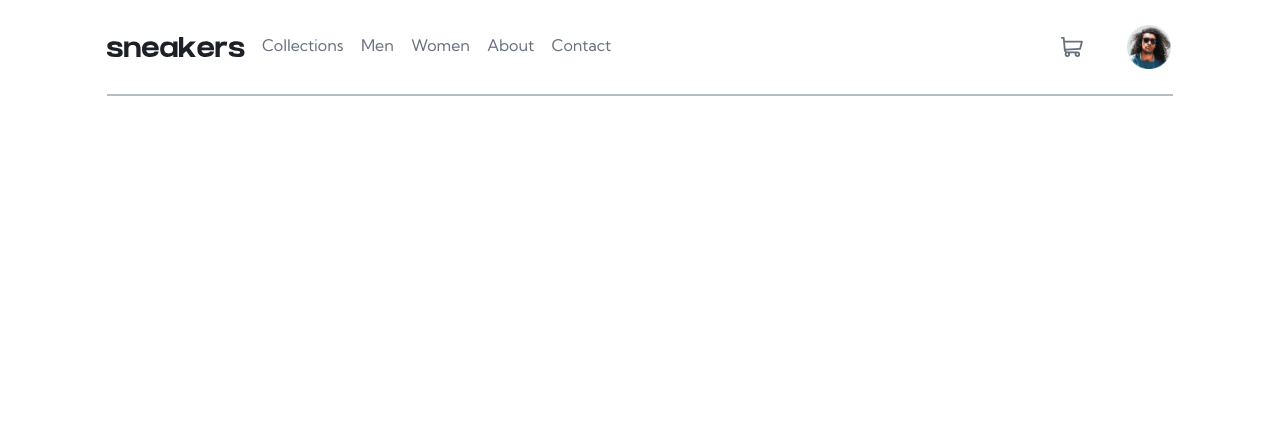
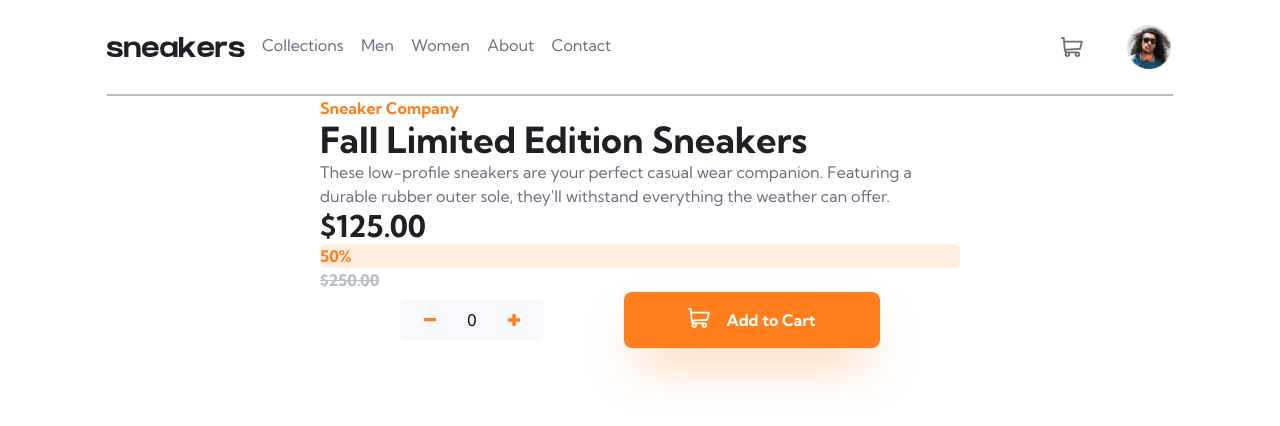
Before and after one commit to LeftySolara/fm-ecommerce-product-page, a React (Vite) app: page / in a window 1280 px wide. Shown: the top 426 px of the page. Built offline with nearby package versions, Linux system fonts and the light colour scheme.

Commit message:
Add: product info

```diff
--- a/src/App.tsx
+++ b/src/App.tsx
@@ -1,9 +1,21 @@
 import Navbar from "./components/Navbar/Navbar";
+import ProductCard from "./components/ProductCard/ProductCard";
 
 function App() {
   return (
-    <div className="flex w-[1440px] items-center justify-center">
-      <Navbar />
+    <div className="flex w-[1440px] flex-col">
+      <div className="flex w-full items-center justify-center">
+        <Navbar />
+      </div>
+      <div className="flex w-full justify-center">
+        <ProductCard
+          company="Sneaker Company"
+          name="Fall Limited Edition Sneakers"
+          description="These low-profile sneakers are your perfect casual wear companion. Featuring a durable rubber outer sole, they'll withstand everything the weather can offer."
+          salePrice={125.0}
+          regularPrice={250.0}
+        />
+      </div>
     </div>
   );
 }
--- a/src/components/Navbar/CartIcon.tsx
+++ b/src/components/CartIcon.tsx
@@ -1,10 +1,17 @@
-const CartIcon = () => {
+interface CartIconProps {
+  fillColor: string;
+  hoverColor: string;
+}
+
+const CartIcon = (props: CartIconProps) => {
+  const { fillColor, hoverColor } = props;
+
   return (
     <svg
       width="22"
       height="20"
       xmlns="http://www.w3.org/2000/svg"
-      className="fill-blue-300 hover:fill-blue-400"
+      className={`${fillColor} hover:${hoverColor}`}
     >
       <path d="M20.925 3.641H3.863L3.61.816A.896.896 0 0 0 2.717 0H.897a.896.896 0 1 0 0 1.792h1l1.031 11.483c.073.828.52 1.726 1.291 2.336C2.83 17.385 4.099 20 6.359 20c1.875 0 3.197-1.87 2.554-3.642h4.905c-.642 1.77.677 3.642 2.555 3.642a2.72 2.72 0 0 0 2.717-2.717 2.72 2.72 0 0 0-2.717-2.717H6.365c-.681 0-1.274-.41-1.53-1.009l14.321-.842a.896.896 0 0 0 .817-.677l1.821-7.283a.897.897 0 0 0-.87-1.114ZM6.358 18.208a.926.926 0 0 1 0-1.85.926.926 0 0 1 0 1.85Zm10.015 0a.926.926 0 0 1 0-1.85.926.926 0 0 1 0 1.85Zm2.021-7.243-13.8.81-.57-6.341h15.753l-1.383 5.53Z" />
     </svg>
--- a/src/components/Navbar/Navbar.tsx
+++ b/src/components/Navbar/Navbar.tsx
@@ -1,6 +1,6 @@
 import NavLinkList from "./NavLinkList";
 import Logo from "./Logo";
-import CartIcon from "./CartIcon";
+import CartIcon from "../CartIcon";
 import Avatar from "../../assets/images/image-avatar.png";
 
 const Navbar = () => {
@@ -13,7 +13,7 @@ const Navbar = () => {
         <NavLinkList items={navItems} />
       </div>
       <div className="flex w-28 flex-row items-center justify-between">
-        <CartIcon />
+        <CartIcon fillColor="fill-blue-300" hoverColor="fill-blue-400" />
         <img
           src={Avatar}
           className="w-12 border-2 border-white hover:rounded-full hover:border-2 hover:border-solid hover:border-orange"
--- /dev/null
+++ b/src/components/ProductCard/IconMinus.tsx
@@ -0,0 +1,21 @@
+const IconMinus = () => {
+  return (
+    <svg
+      width="12"
+      height="4"
+      xmlns="http://www.w3.org/2000/svg"
+      xmlnsXlink="http://www.w3.org/1999/xlink"
+      className="fill-orange hover:brightness-150"
+    >
+      <defs>
+        <path
+          d="M11.357 3.332A.641.641 0 0 0 12 2.69V.643A.641.641 0 0 0 11.357 0H.643A.641.641 0 0 0 0 .643v2.046c0 .357.287.643.643.643h10.714Z"
+          id="a"
+        />
+      </defs>
+      <use xlinkHref="#a" />
+    </svg>
+  );
+};
+
+export default IconMinus;
--- /dev/null
+++ b/src/components/ProductCard/IconPlus.tsx
@@ -0,0 +1,21 @@
+const IconPlus = () => {
+  return (
+    <svg
+      width="12"
+      height="12"
+      xmlns="http://www.w3.org/2000/svg"
+      xmlnsXlink="http://www.w3.org/1999/xlink"
+      className="fill-orange hover:brightness-150"
+    >
+      <defs>
+        <path
+          d="M12 7.023V4.977a.641.641 0 0 0-.643-.643h-3.69V.643A.641.641 0 0 0 7.022 0H4.977a.641.641 0 0 0-.643.643v3.69H.643A.641.641 0 0 0 0 4.978v2.046c0 .356.287.643.643.643h3.69v3.691c0 .356.288.643.644.643h2.046a.641.641 0 0 0 .643-.643v-3.69h3.691A.641.641 0 0 0 12 7.022Z"
+          id="b"
+        />
+      </defs>
+      <use xlinkHref="#b" />
+    </svg>
+  );
+};
+
+export default IconPlus;
--- /dev/null
+++ b/src/components/ProductCard/ProductCard.tsx
@@ -0,0 +1,33 @@
+import QuantityForm from "./QuantityForm";
+
+interface ProductCardProps {
+  company: string;
+  name: string;
+  description: string;
+  regularPrice: number;
+  salePrice: number;
+}
+
+const ProductCard = (props: ProductCardProps) => {
+  const { company, name, description, regularPrice, salePrice } = props;
+
+  return (
+    <div className="w-1/2">
+      <p className="font-[700] text-orange">{company}</p>
+      <h1 className="text-4xl font-[700] text-blue-400">{name}</h1>
+      <p className="text-blue-300">{description}</p>
+      <p className="text-3xl font-[700] text-blue-400">
+        ${salePrice.toFixed(2)}
+      </p>
+      <p className="rounded-md bg-paleOrange font-[700] text-orange">
+        {((salePrice / regularPrice) * 100).toFixed(0)}%
+      </p>
+      <p className="font-[700] text-blue-200 line-through">
+        ${regularPrice.toFixed(2)}
+      </p>
+      <QuantityForm />
+    </div>
+  );
+};
+
+export default ProductCard;
--- /dev/null
+++ b/src/components/ProductCard/QuantityForm.tsx
@@ -0,0 +1,61 @@
+import React, { useState } from "react";
+import CartIcon from "../CartIcon";
+import IconMinus from "./IconMinus";
+import IconPlus from "./IconPlus";
+
+const QuantityForm = () => {
+  const [quantity, setQuantity] = useState<number>(0);
+
+  const handleSubmit = (e: React.FormEvent) => {
+    e.preventDefault();
+    alert(`You've ordered ${quantity} items!`);
+  };
+
+  const handleMinus = () => {
+    if (quantity > 0) {
+      setQuantity((oldQuantity) => oldQuantity - 1);
+    }
+  };
+
+  const handlePlus = () => {
+    setQuantity((oldQuantity) => oldQuantity + 1);
+  };
+
+  const handleChange = (e: React.FormEvent<HTMLInputElement>) => {
+    setQuantity(parseInt(e.currentTarget.value));
+  };
+
+  return (
+    <form
+      onSubmit={handleSubmit}
+      className="flex w-auto flex-row items-center justify-evenly"
+    >
+      <div className="flex h-full w-36 flex-row justify-evenly rounded-md bg-blue-100 p-2">
+        <button onClick={handleMinus} type="button">
+          <IconMinus />
+        </button>
+        <input
+          type="number"
+          min={0}
+          value={quantity}
+          onChange={handleChange}
+          className="w-10 bg-blue-100 text-center outline-none outline-2 focus:outline focus:outline-orange"
+        />
+        <button onClick={handlePlus} type="button">
+          <IconPlus />
+        </button>
+      </div>
+      <div>
+        <button
+          type="submit"
+          className="flex w-64 flex-row justify-center rounded-lg bg-orange p-4 font-[700] text-white shadow-2xl shadow-orange/40 hover:brightness-110"
+        >
+          <CartIcon fillColor="fill-white" hoverColor="fill-white" />
+          <p className="ml-4">Add to Cart</p>
+        </button>
+      </div>
+    </form>
+  );
+};
+
+export default QuantityForm;
--- a/src/globals.css
+++ b/src/globals.css
@@ -6,3 +6,13 @@
 	display: flex;
 	justify-content: center;
 }
+
+@layer base {
+	input[type='number']::-webkit-outer-spin-button,
+	input[type='number']::-webkit-inner-spin-button,
+	input[type='number'] {
+		-webkit-appearance: none;
+		margin: 0;
+		-moz-appearance: textfield !important;
+	}
+}
--- a/tailwind.config.cjs
+++ b/tailwind.config.cjs
@@ -5,6 +5,13 @@ const defaultTheme = require("tailwindcss/defaultTheme");
 module.exports = {
   content: ["./index.html", "./src/**/*.{html,js,jsx,ts,tsx}"],
   theme: {
+    screens: {
+      "sm": "375px",
+      "md": "640px",
+      "lg": "1024px",
+      "xl": "1280px",
+      "2xl": "1536px",
+    },
     colors: {
       white: "hsl(0, 0%, 100%)",
       black: "hsl(0, 0%, 0%)",
@@ -18,6 +25,7 @@ module.exports = {
         400: "hsl(220, 13%, 13%)",
       },
     },
+    fontFamily: "16px",
     extend: {
       fontFamily: {
         sans: ["Kumbh Sans", ...defaultTheme.fontFamily.sans],
```
